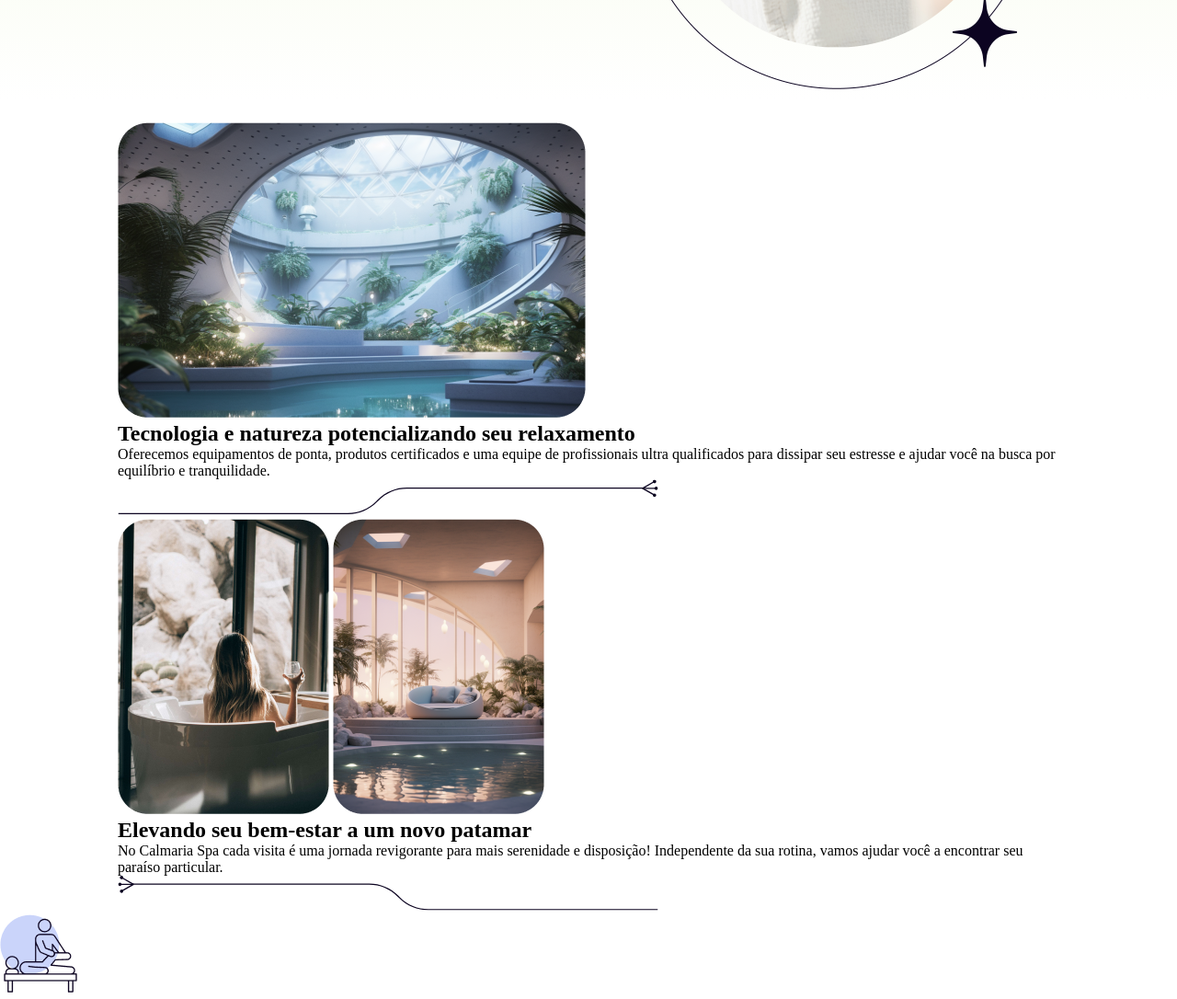
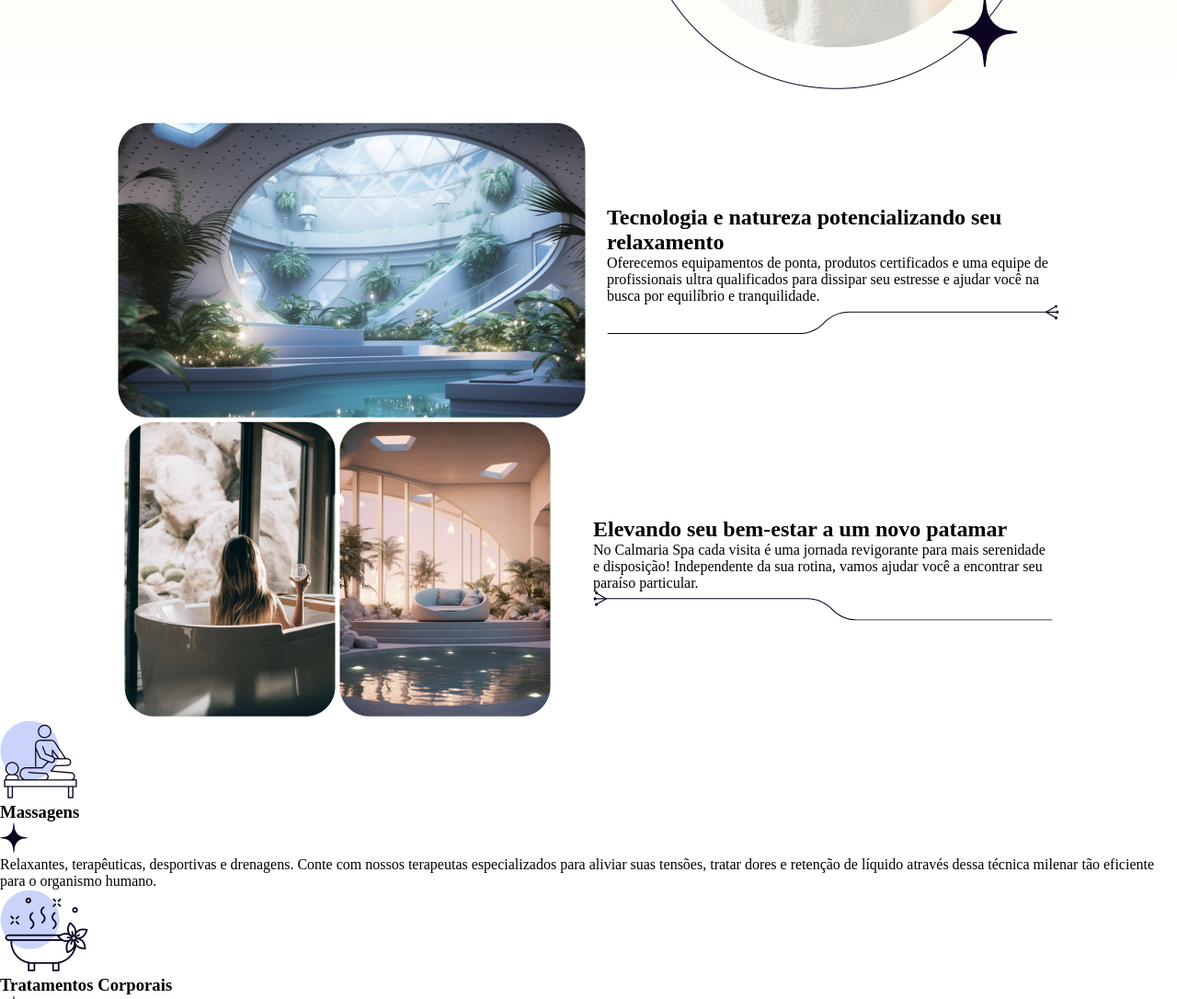
Before and after one commit to JeffersonRolino/calmaria-spa, a website: page index.html in a window 1280 px wide. Shown: the part 680-1766 px from the top of the page at 92% size. Drawn offline with nearby package versions, Linux system fonts and the light colour scheme.

Commit message:
Capítulo 03 - Aula 02: Reutilizando códigos com @extend

```diff
--- a/styles/abstract/_nosso-espaco.scss
+++ b/styles/abstract/_nosso-espaco.scss
@@ -5,4 +5,25 @@
 **************************************************************************/
 #nosso-espaco {
   @include mixins.margem-central(80%);
+
+  .detalhes {
+    width: 100%;
+    display: inline-flex;
+    align-items: center;
+    justify-content: space-around;
+    gap: 2rem;
+
+    .imgs-espaco {
+      max-width: 500px;
+    }
+
+    .espaco-textos {
+      @extend .imgs-espaco;
+
+      .separador {
+        width: 100%;
+      }
+    }
+  }
+
 }
```
Also changed, not shown: styles/css/style.css, 1 other file.
